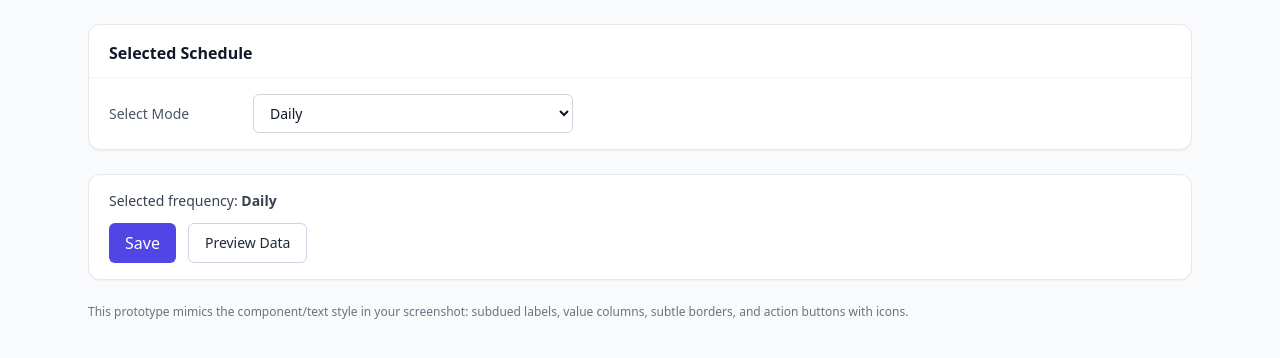
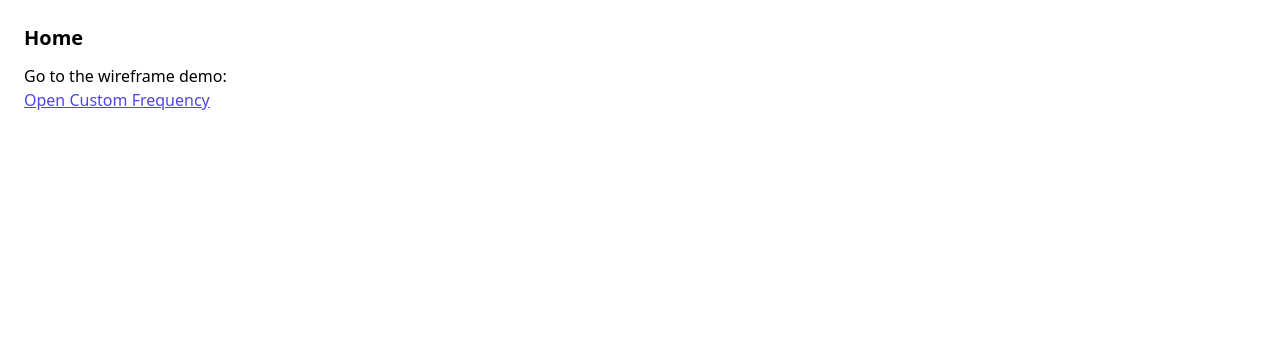
Before and after one commit to oeautomation/imcwf, a React (Vite) app: page / in a window 1280 px wide. Shown: the top 358 px of the page. Built offline with nearby package versions, Linux system fonts and the light colour scheme; the HTML template or start-up script is replaced by a standard one.

Commit message:
gh pages router change

```diff
--- a/package.json
+++ b/package.json
@@ -11,7 +11,8 @@
   },
   "dependencies": {
     "react": "^18.3.1",
-    "react-dom": "^18.3.1"
+    "react-dom": "^18.3.1",
+    "react-router-dom": "^7.9.1"
   },
   "devDependencies": {
     "@vitejs/plugin-react": "^4.3.1",
--- a/src/App.jsx
+++ b/src/App.jsx
@@ -1,6 +1,24 @@
-import React from 'react'
-import CustomFrequencyWireframe from './CustomFrequencyWireframe.jsx'
+import React from "react";
+import { HashRouter, Routes, Route, Link } from "react-router-dom";
+import CustomFrequencyWireframe from "./CustomFrequencyWireframe.jsx";
+
+function Home() {
+  return (
+    <div className="p-6 space-y-3">
+      <h1 className="text-xl font-semibold">Home</h1>
+      <p>Go to the wireframe demo:</p>
+      <Link className="underline text-indigo-600" to="/wireframe">Open Custom Frequency</Link>
+    </div>
+  );
+}
 
 export default function App() {
-  return <CustomFrequencyWireframe />
+  return (
+    <HashRouter>
+      <Routes>
+        <Route path="/" element={<Home />} />
+        <Route path="/wireframe" element={<CustomFrequencyWireframe />} />
+      </Routes>
+    </HashRouter>
+  );
 }
```
Also changed, not shown: 1 other file (tests, documents, lock files or other folders).
